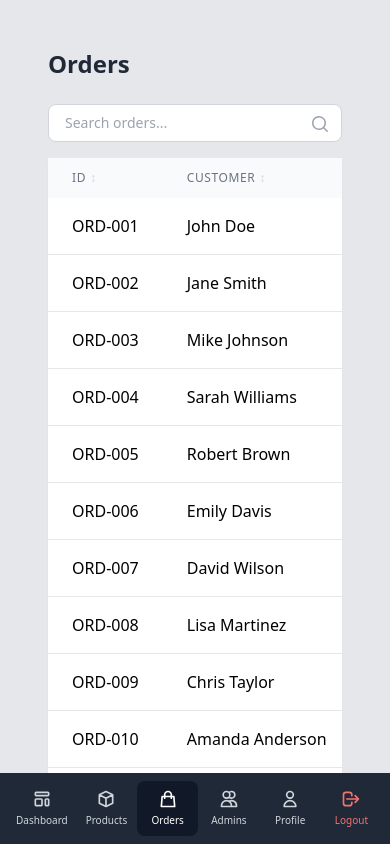
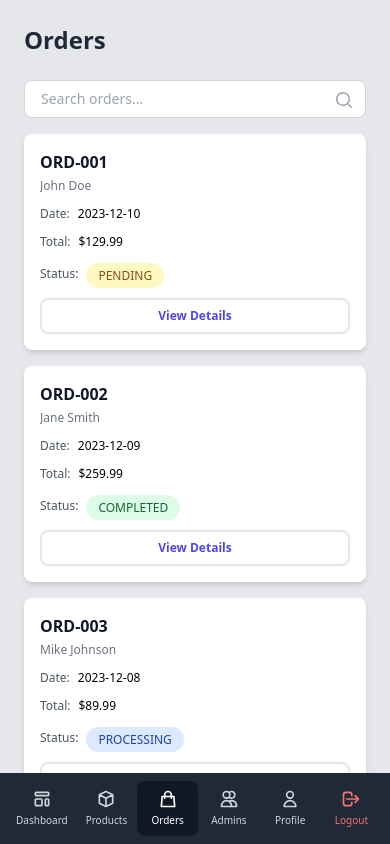
Before and after one commit to BodhiOng/Admin-Dashboard-ECommerce, a Next.js app in the folder frontend/: page /orders in a window 390 px wide. Shown: the top 844 px of the page. Built offline with nearby package versions, Linux system fonts and the light colour scheme.

Commit message:
implemented mobile view & pagination for /orders

```diff
--- a/frontend/src/app/admins/page.tsx
+++ b/frontend/src/app/admins/page.tsx
@@ -235,7 +235,9 @@ export default function AdminsPage() {
 
     // Change current page
     const handlePageChange = (page: number) => {
-        setCurrentPage(page);
+        if (page >= 1 && page <= totalPages) {
+            setCurrentPage(page);
+        }
     };
 
     // Change number of admins displayed per page
--- a/frontend/src/app/orders/page.tsx
+++ b/frontend/src/app/orders/page.tsx
@@ -193,7 +193,7 @@ const StatusPill = ({ status }: { status: string }) => {
   };
 
   return (
-    <span className={`px-3 py-1 rounded-full text-sm font-medium ${getStatusStyle(status)}`}>
+    <span className={`px-3 py-1 rounded-full text-xs md:text-sm font-medium ${getStatusStyle(status)}`}>
       {status}
     </span>
   );
@@ -286,14 +286,18 @@ export default function Orders() {
   const startIndex = (currentPage - 1) * pageSize;
   const paginatedOrders = filteredOrders.slice(startIndex, startIndex + pageSize);
 
+  // Change current page
   const handlePageChange = (page: number) => {
-    setCurrentPage(page);
+    if (page >= 1 && page <= totalPages) {
+      setCurrentPage(page);
+    }
   };
 
+  // Change number of orders displayed per page
   const handlePageSizeChange = (event: React.ChangeEvent<HTMLSelectElement>) => {
     const newSize = parseInt(event.target.value);
     setPageSize(newSize);
-    setCurrentPage(1);
+    setCurrentPage(1); // Reset to first page when changing page size
   };
 
   // Function to handle status change
@@ -327,7 +331,7 @@ export default function Orders() {
   };
 
   return (
-    <div className="p-6">
+    <div className="p-6 md:p-6 max-md:p-0">
       {/* Header */}
       <div className="flex justify-between items-center mb-6">
         <h1 className="text-2xl font-bold text-gray-800">Orders</h1>
@@ -382,8 +386,82 @@ export default function Orders() {
         </div>
       </div>
 
+      {/* Mobile Card View */}
+      <div className="md:hidden space-y-4">
+        {paginatedOrders.map((order) => (
+          <div
+            key={order._id}
+            className="bg-white rounded-lg shadow-md p-4 flex flex-col space-y-3"
+          >
+            <div className="flex flex-col">
+              <h3 className="text-base font-semibold text-gray-900">{order.orderNumber}</h3>
+              <span className="text-xs text-gray-500 mt-1 truncate max-w-full overflow-hidden">
+                {order.customer.name}
+              </span>
+            </div>
+
+            <div className="flex justify-start items-center mt-2">
+              <span className="text-xs text-gray-600 mr-2">Date:</span>
+              <span className="text-xs font-medium">{order.date}</span>
+            </div>
+
+            <div className="flex justify-start items-center mt-2">
+              <span className="text-xs text-gray-600 mr-2">Total:</span>
+              <span className="text-xs font-medium">${order.total.toFixed(2)}</span>
+            </div>
+
+            <div className="flex justify-start items-center mt-2">
+              <span className="text-xs text-gray-600 mr-2">Status:</span>
+              <div onClick={() => handleStatusChange(order._id)} className="cursor-pointer inline-block">
+                <StatusPill status={order.status} />
+              </div>
+            </div>
+
+            <div className="flex justify-between items-center pt-0 mt-2 space-x-2">
+              <button
+                onClick={() => handleViewDetails(order)}
+                className="flex-1 px-3 py-2 border-2 text-indigo-600 rounded-lg text-center text-xs font-semibold"
+              >
+                View Details
+              </button>
+            </div>
+          </div>
+        ))}
+
+        {/* Mobile Pagination */}
+        <div className="flex justify-between items-center mt-4 space-x-4">
+          <button
+            onClick={() => handlePageChange(currentPage - 1)}
+            disabled={currentPage === 1}
+            className={`w-24 px-4 py-2 rounded-md text-sm ${
+              currentPage === 1
+                ? 'bg-gray-100 text-gray-400 cursor-not-allowed'
+                : 'bg-white text-gray-700 border border-gray-300'
+            }`}
+          >
+            Previous
+          </button>
+
+          <span className="text-sm text-gray-700 min-w-[100px] text-center">
+            Page {currentPage} of {totalPages}
+          </span>
+
+          <button
+            onClick={() => handlePageChange(currentPage + 1)}
+            disabled={currentPage === totalPages}
+            className={`w-24 px-4 py-2 rounded-md text-sm ${
+              currentPage === totalPages
+                ? 'bg-gray-100 text-gray-400 cursor-not-allowed'
+                : 'bg-white text-gray-700 border border-gray-300'
+            }`}
+          >
+            Next
+          </button>
+        </div>
+      </div>
+
       {/* Table */}
-      <div className="bg-white rounded-lg shadow-sm">
+      <div className="hidden md:block bg-white rounded-lg shadow-sm">
         <div className="overflow-x-auto">
           <table className="w-full">
             {/* Table header */}
@@ -553,7 +631,7 @@ export default function Orders() {
         </div>
       </div>
 
-      {/* Order details modal */}
+      {/* Order Details Modal */}
       {isDetailsModalOpen && selectedOrder && (
         <OrderDetailsModal
           order={selectedOrder}
```
